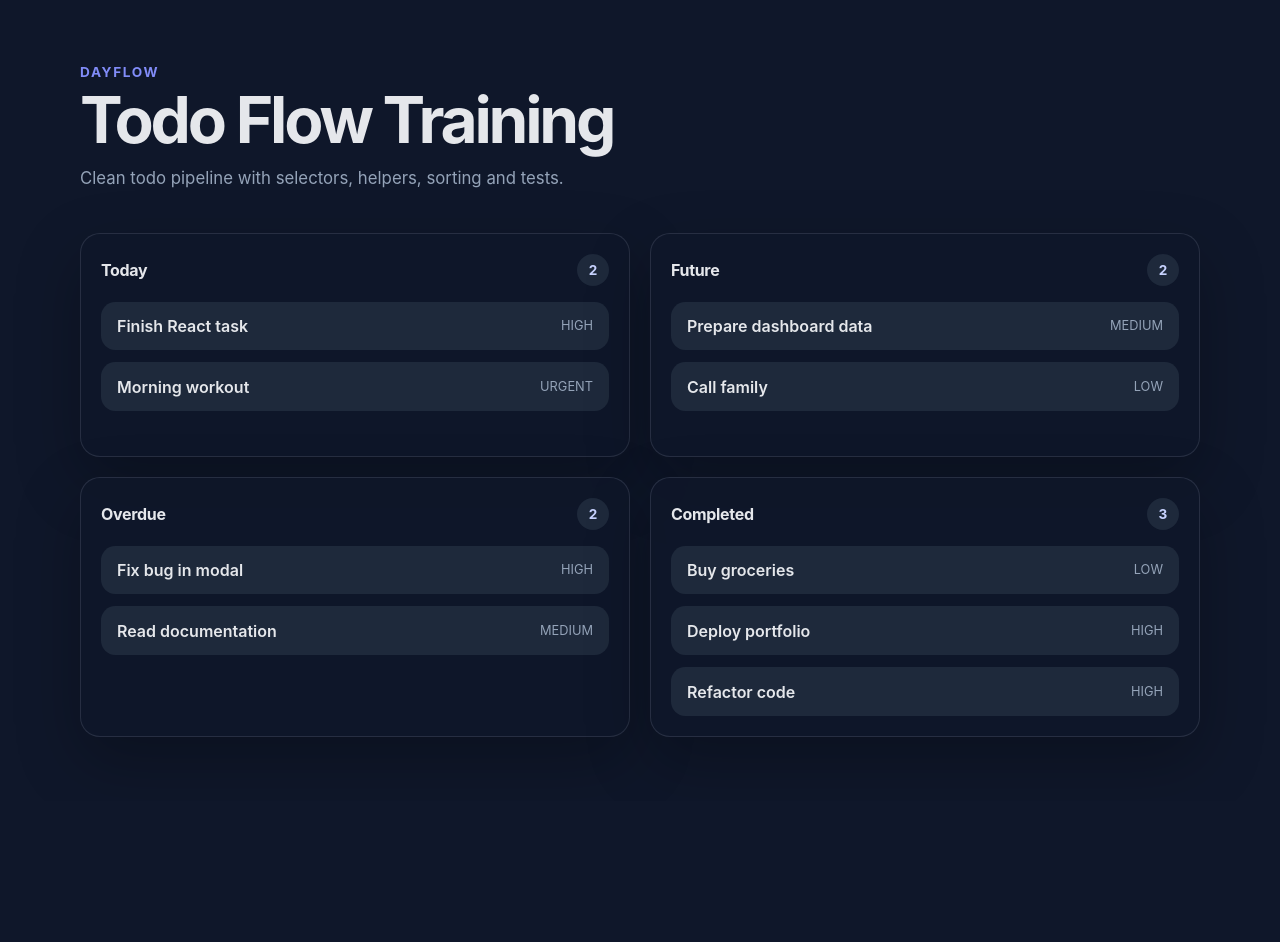
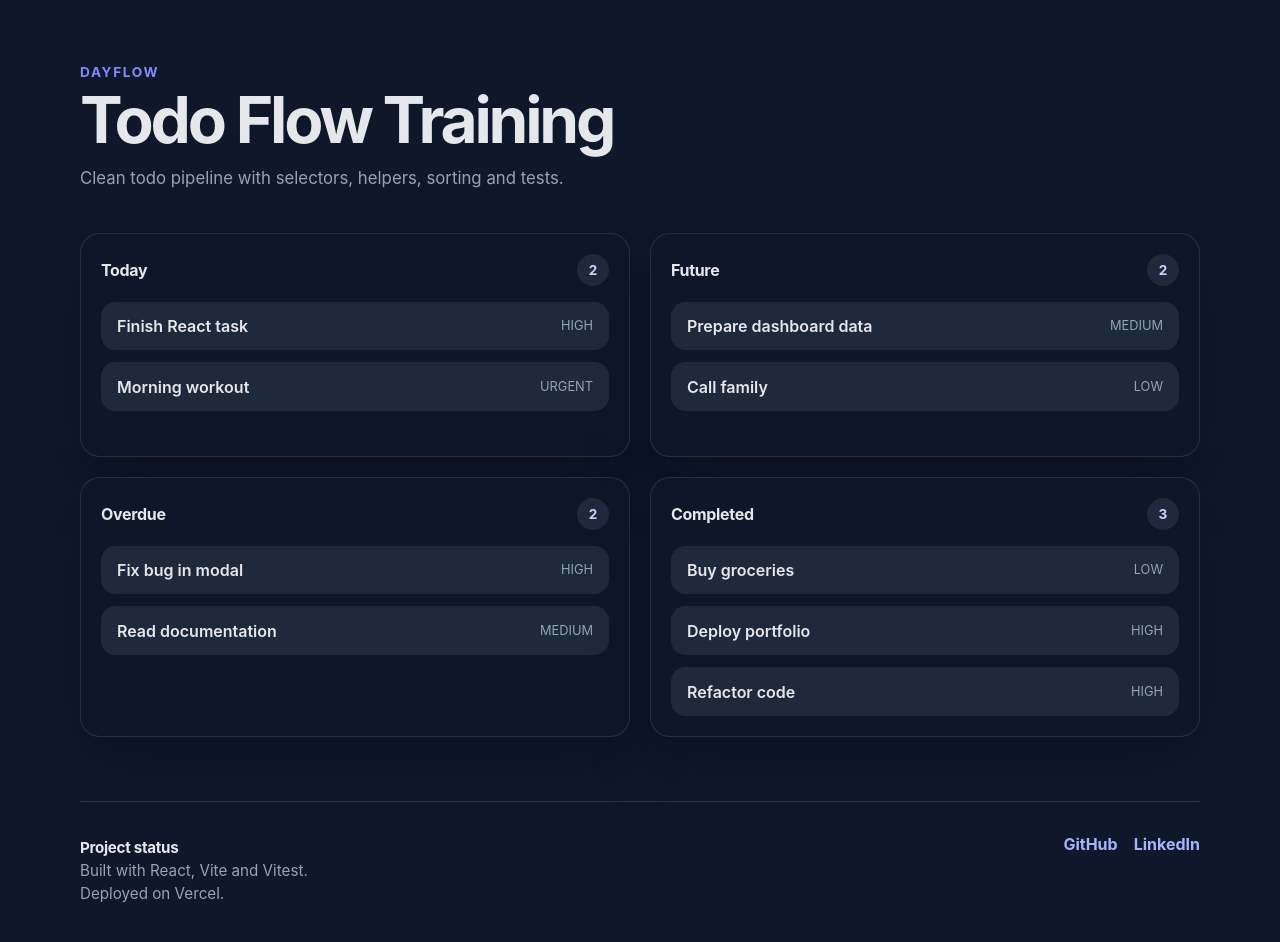
Before and after one commit to lukanogaj/dayflow, a React (Vite) app: page / in a window 1280 px wide. Shown: the top 942 px of the page. Before the commit the page ends 801 px from the top, so only its background shows below. Built offline with nearby package versions, Linux system fonts and the light colour scheme.

Commit message:
feat: add project footer section

```diff
--- /dev/null
+++ b/src/components/Footer.jsx
@@ -0,0 +1,29 @@
+const Footer = () => {
+	return (
+		<footer className='app-footer'>
+			<div>
+				<p className='footer-label'>Project status</p>
+				<p>Built with React, Vite and Vitest.</p>
+				<p>Deployed on Vercel.</p>
+			</div>
+
+			<div className='footer-links'>
+				<a
+					href='https://github.com/lukanogaj/dayflow'
+					target='_blank'
+					rel='noreferrer'>
+					GitHub
+				</a>
+
+				<a
+					href='https://www.linkedin.com/in/lukasz-nogaj'
+					target='_blank'
+					rel='noreferrer'>
+					LinkedIn
+				</a>
+			</div>
+		</footer>
+	);
+};
+
+export default Footer;
--- a/src/components/TodoFlow.jsx
+++ b/src/components/TodoFlow.jsx
@@ -1,4 +1,5 @@
 import TodoSection from "./TodoSection";
+import Footer from "./Footer";
 import { mockTodos } from "../data/mockTodos";
 import { getTodayTodosSorted } from "../selectors/getTodayTodosSorted";
 import { getOverdueTodosSorted } from "../selectors/getOverdueTodosSorted";
@@ -38,6 +39,7 @@ const TodoFlowTraining = () => {
 					/>
 				))}
 			</div>
+			<Footer />
 		</main>
 	);
 };
--- a/src/index.css
+++ b/src/index.css
@@ -132,6 +132,53 @@ h1 {
 	font-size: 0.95rem;
 }
 
+.app-footer {
+	margin-top: 4rem;
+	padding-top: 2rem;
+	border-top: 1px solid rgba(148, 163, 184, 0.2);
+	display: flex;
+	justify-content: space-between;
+	align-items: flex-start;
+	gap: 2rem;
+	color: #94a3b8;
+}
+
+.footer-label {
+	margin: 0 0 0.5rem;
+	color: #e5e7eb;
+	font-size: 0.9rem;
+	font-weight: 700;
+	letter-spacing: -0.02em;
+}
+
+.app-footer p {
+	margin: 0.25rem 0;
+	font-size: 0.95rem;
+}
+
+.footer-links {
+	display: flex;
+	gap: 1rem;
+	align-items: center;
+}
+
+.footer-links a {
+	color: #a5b4fc;
+	font-weight: 700;
+	text-decoration: none;
+	transition: color 0.2s ease;
+}
+
+.footer-links a:hover {
+	color: #e5e7eb;
+}
+
+@media (max-width: 700px) {
+	.app-footer {
+		flex-direction: column;
+	}
+}
+
 @media (max-width: 48rem) {
 	.app-shell {
 		padding: 2rem 0;
```
